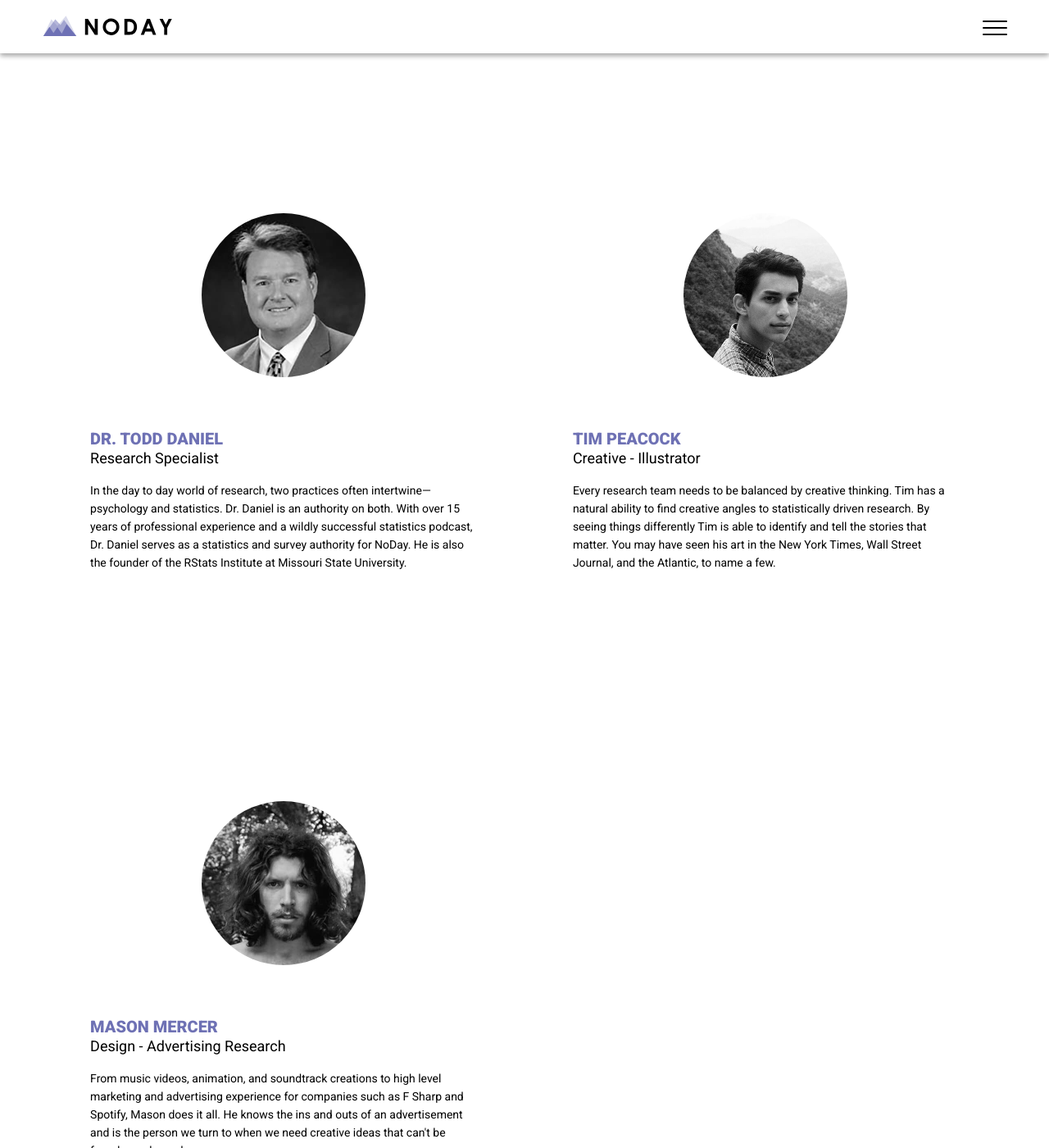
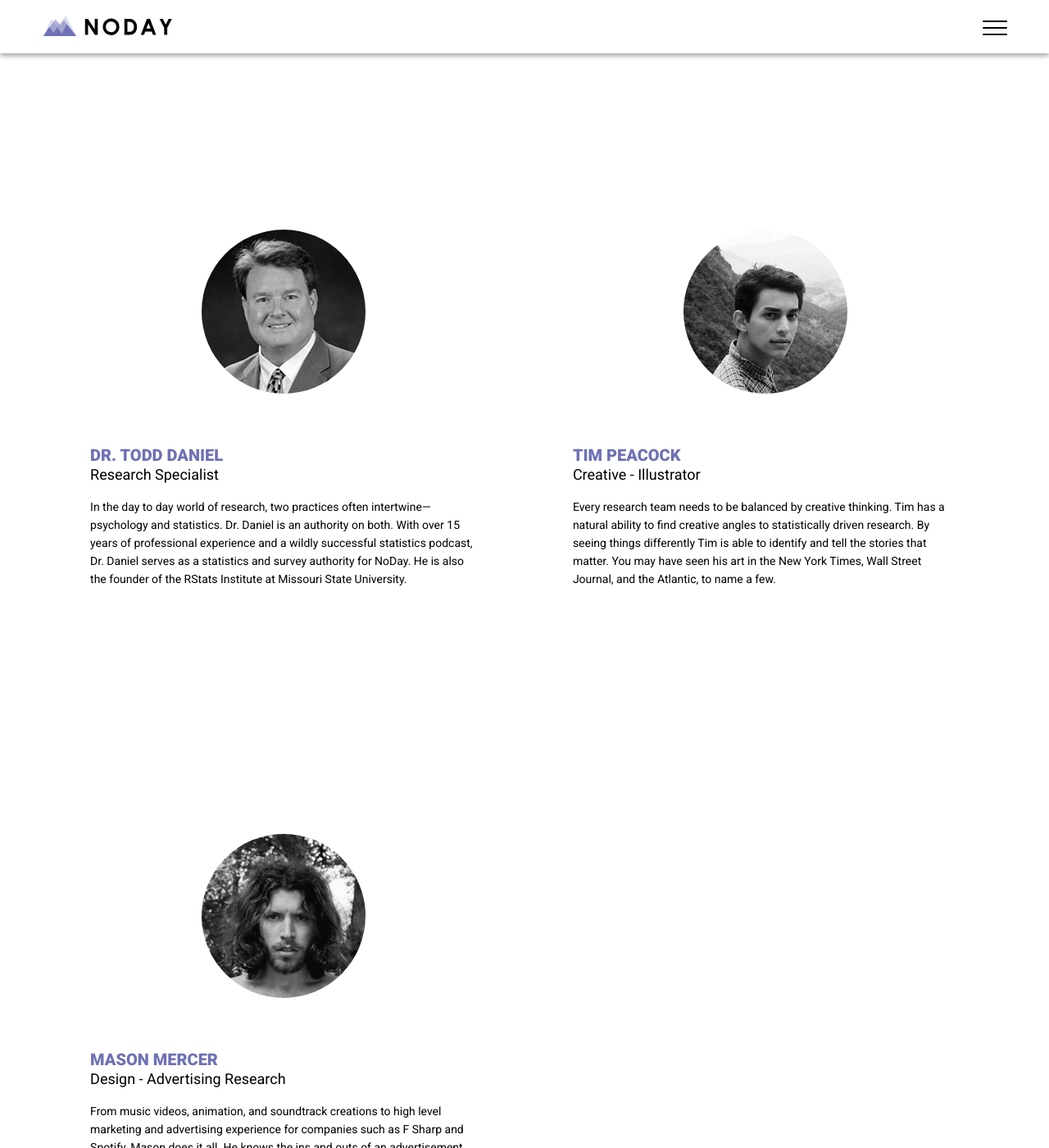
Before and after one commit to kyasui/noday, a Jekyll site: the page built from our-team/index.html, in a window 1280 px wide and 1400 px high, scrolled down 925 px. Shown: the whole window at 82% size. Built offline with Jekyll 4.4.1, drawn with Linux system fonts in a browser that asks for light colours.

Commit message:
Updated Our Team and 2 other files

```diff
--- a/_sass/base/_shared.scss
+++ b/_sass/base/_shared.scss
@@ -1,3 +1,7 @@
+svg {
+  width: 100%;
+}
+
 .disable-scroll {
   overflow: hidden;
 
--- a/_sass/components/methods.scss
+++ b/_sass/components/methods.scss
@@ -145,7 +145,13 @@
   .panel-image {
     float: left;
     width: 28.33%;
-    margin-right: 5%
+    margin-right: 5%;
+
+    max-width: 120px;
+
+    @media screen and (min-width: $mobile-break) {
+      max-width: 100%;
+    }
   }
 
   .match-height {
--- a/_sass/components/our-team.scss
+++ b/_sass/components/our-team.scss
@@ -48,7 +48,7 @@
     background: $white;
 
     @media screen and (min-width: $mobile-break) {
-      min-height: 600px;
+      min-height: 620px;
     }
 
     &:hover {
@@ -104,7 +104,17 @@
 
   .section-footer-bg {
     background: url(../images/section-footer-bg.png) center center;
-    height: 150px;
+    height: 75px;
+
+    background-size: 866.5px 75px;
+    -webkit-background-size: 866.5px 75px;
+
+    @media screen and (min-width: $mobile-break) {
+      background-size: auto 150px;
+      -webkit-background-size: auto 150px;
+
+      height: 150px;
+    }
 
     position: absolute;
     left: 0;
```
